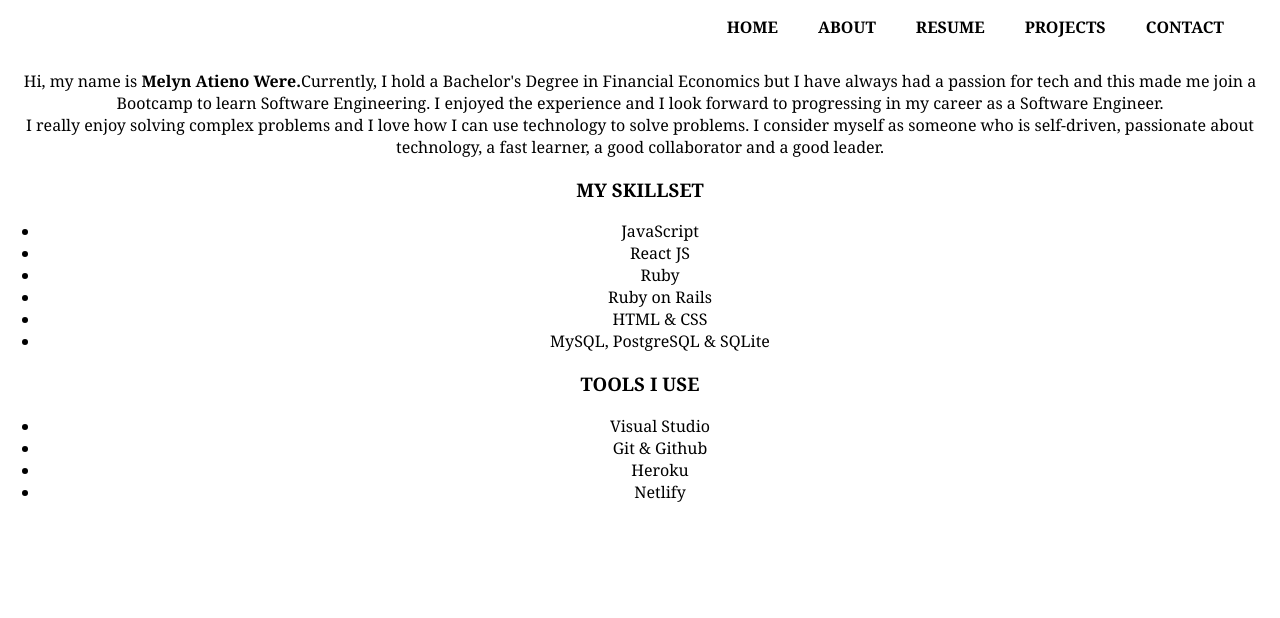
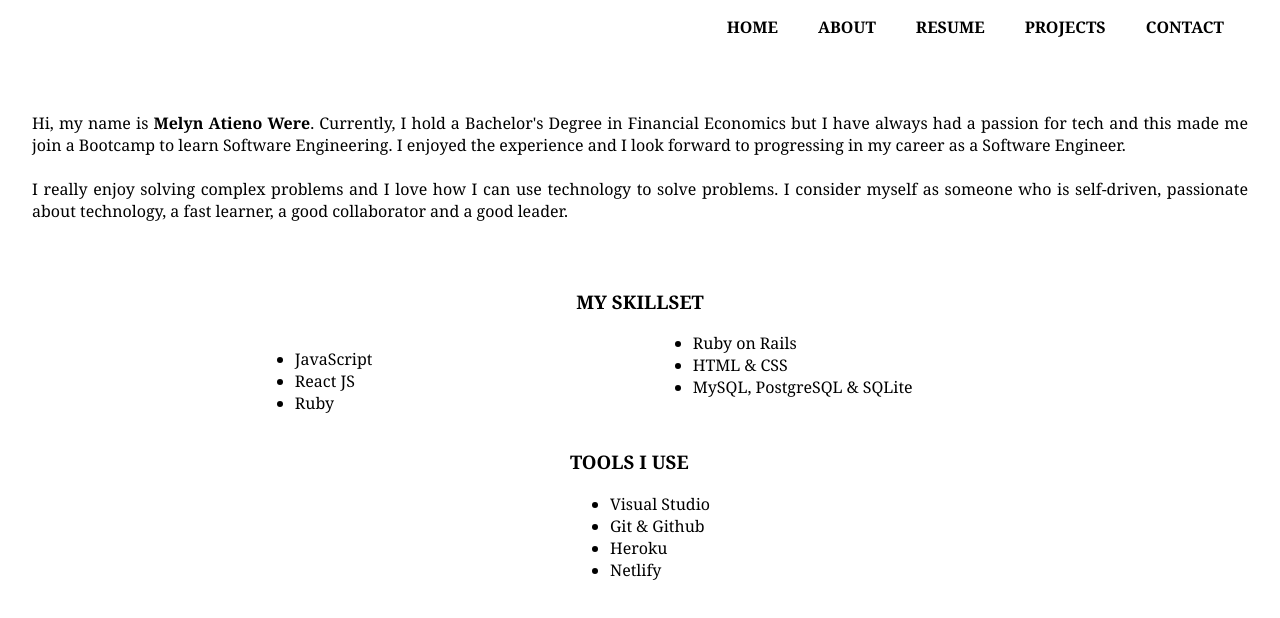
Before and after one commit to MelynAtieno/react-website-app, a React (Create React App) app: page /about in a window 1280 px wide. Shown: the top 618 px of the page. Built offline with nearby package versions, Linux system fonts and the light colour scheme.

Commit message:
style the about page

```diff
--- a/src/Components/About.js
+++ b/src/Components/About.js
@@ -1,27 +1,39 @@
-import React from 'react'
+import React from 'react';
+import "../Styles/About.css"
 
 function About() {
   return (
-    <div>
-      <p className='about'> Hi, my name is <b>Melyn Atieno Were.</b>
-        Currently, I hold a Bachelor's Degree in Financial Economics but I have always had a passion for tech
+    <div className='abt-page'>
+      <p className='about'> Hi, my name is <b>Melyn Atieno Were</b>
+        . Currently, I hold a Bachelor's Degree in Financial Economics but I have always had a passion for tech
         and this made me join a Bootcamp to learn Software Engineering. I enjoyed the experience
-        and I look forward to progressing in my career as a Software Engineer. <br/>
+        and I look forward to progressing in my career as a Software Engineer. <br/> <br/>
         I really enjoy solving complex problems and I love how I can use technology to solve problems. I
         consider myself as someone who is self-driven, passionate about technology, a fast learner, a good
         collaborator and a good leader.
       </p>
 
       <h3 className='skillset'><b>MY SKILLSET</b></h3>
+      <div className='stack'>
+
+      <div className='col-1'>
       <ul>
         <li>JavaScript</li>
         <li>React JS</li>
         <li>Ruby</li>
+        </ul>
+      </div>
+
+      <div className='col-2'>
+        <ul>
         <li>Ruby on Rails</li>
         <li>HTML & CSS</li>
         <li>MySQL, PostgreSQL & SQLite</li>
       </ul>
+      </div>
+      </div>
 
+<div className='tech-tools'>
       <h3 className='tools'><b>TOOLS I USE</b></h3>
       <ul>
         <li>Visual Studio</li>
@@ -29,7 +41,7 @@ function About() {
         <li>Heroku</li>
         <li>Netlify</li>
       </ul>
-
+ </div>
 
     </div>
   )
--- a/src/Styles/About.css
+++ b/src/Styles/About.css
@@ -0,0 +1,50 @@
+
+.stack:after{
+    content: "";
+    display: table;
+    clear: both;
+}
+.col-1{
+    display: inline-block;
+    text-align: left;
+}
+.col-2{
+    text-align: left;
+
+
+}
+.stack{
+    column-count: 2;
+    column-gap: 2%;
+
+}
+
+.tech-tools{
+    display: inline-block;
+    text-align: left;
+
+}
+
+.about{
+    display: inline-block;
+    text-align: justify;
+    padding: 2em;
+
+}
+.abt-page{
+    max-width: 100%;
+    overflow: hidden;
+
+}
+
+@media only screen and (max-width: 800px) {
+    .abt-page{
+
+        overflow-x: hidden !important;
+
+
+    }
+    .about{
+        padding: 1em;
+    }
+}
```
